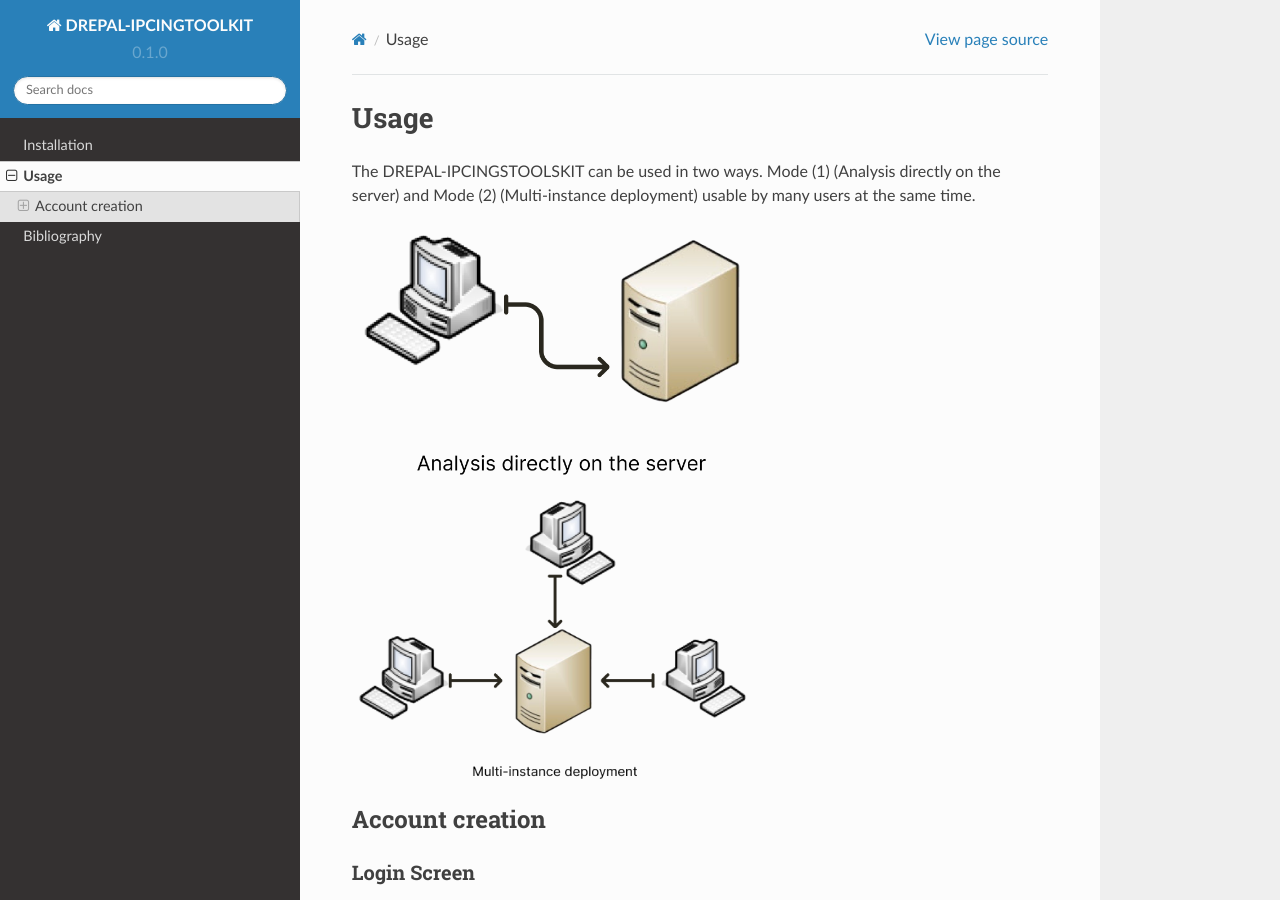
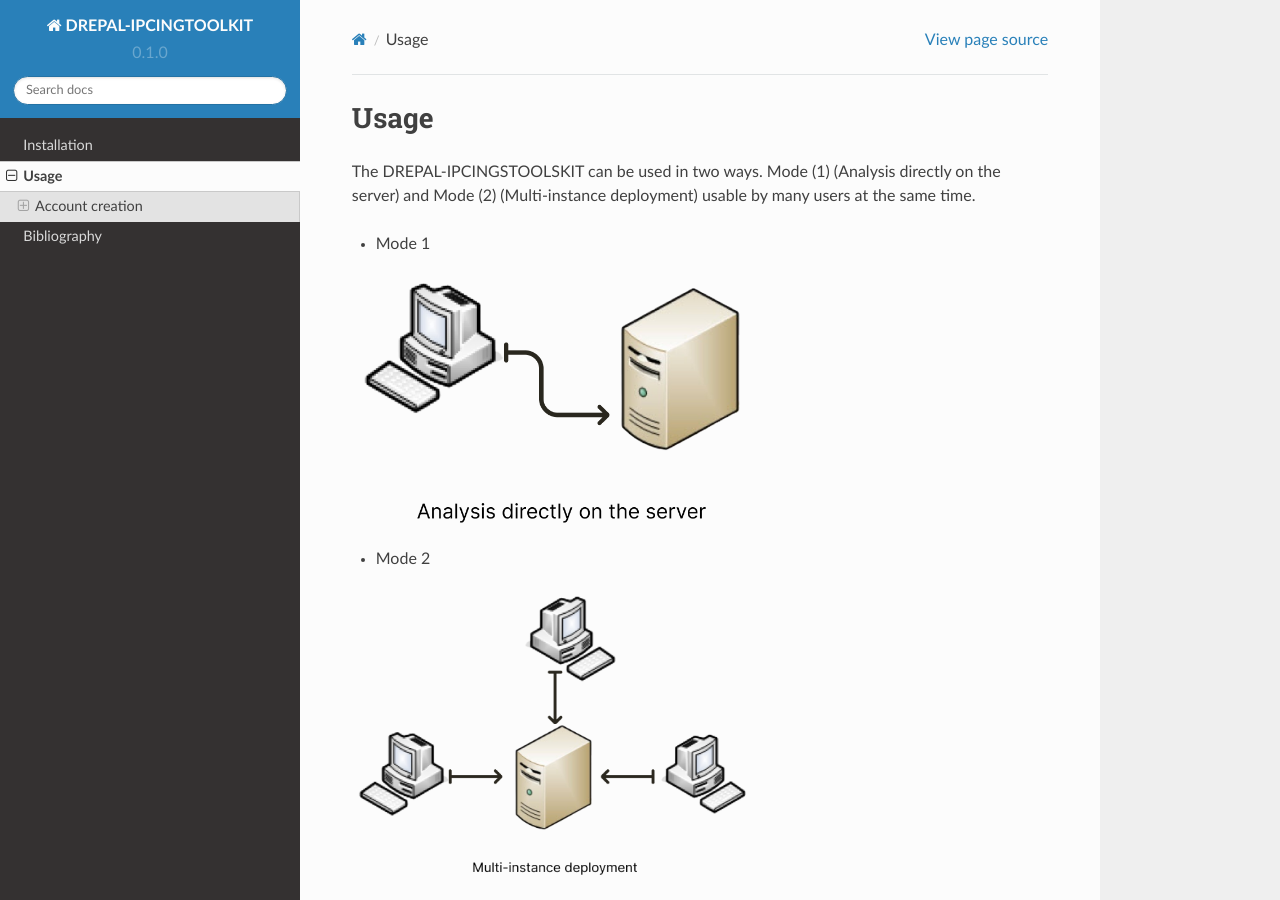
Before and after one commit to rezar12/DREPAL-IPCITOOLSKIT-DOC, a Sphinx documentation site: the page built from docs/source/Usage.rst, in a window 1280 px wide and 900 px high. Built offline with Sphinx 7.4.7 and the Read the Docs theme 2.0.0, drawn with Linux system fonts in a browser that asks for light colours.

Commit message:
Update Usage.rst

```diff
--- a/docs/source/Usage.rst
+++ b/docs/source/Usage.rst
@@ -3,10 +3,12 @@ Usage
 
 The DREPAL-IPCINGSTOOLSKIT can be used in two ways. Mode (1) (Analysis directly on the server) and Mode (2) (Multi-instance deployment) usable by many users at the same time.
 
+* Mode 1
 .. image:: Images/mode1.png
   :width: 400
   :alt: Analysis directly on the server
 
+* Mode 2
 .. image:: Images/mode2.png
   :width: 400
   :alt: Multi-instance deployment
```
